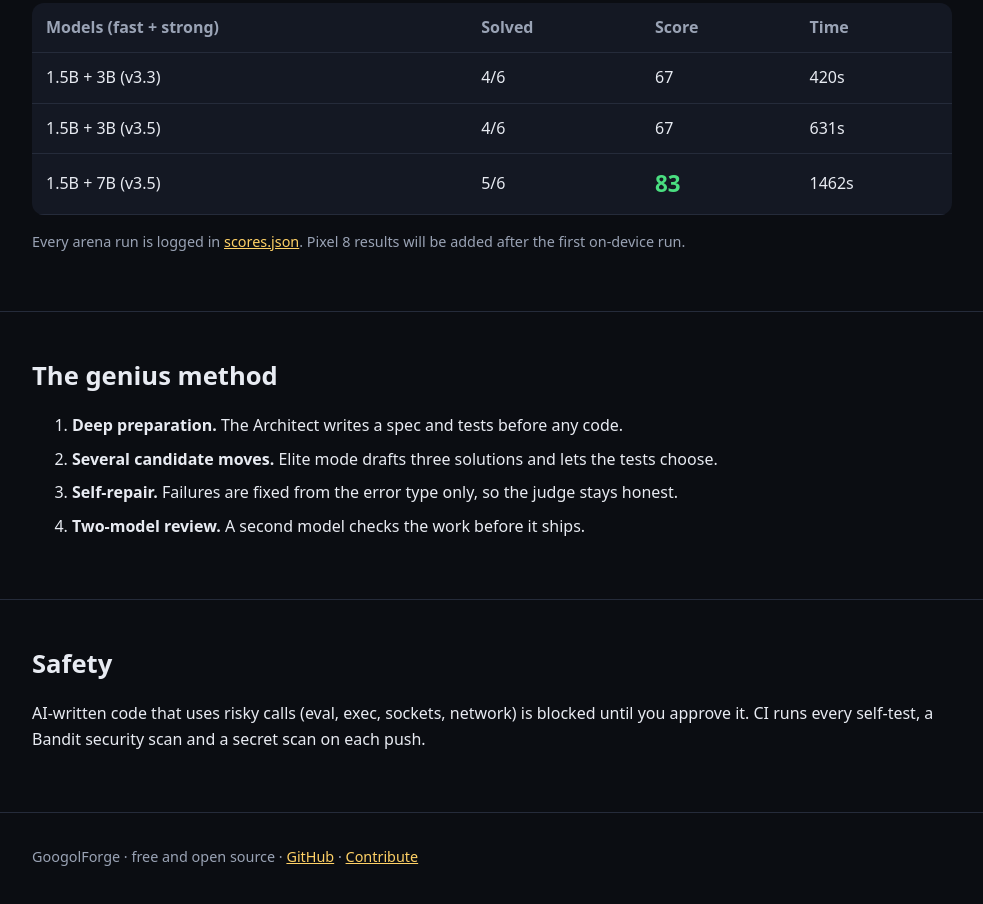
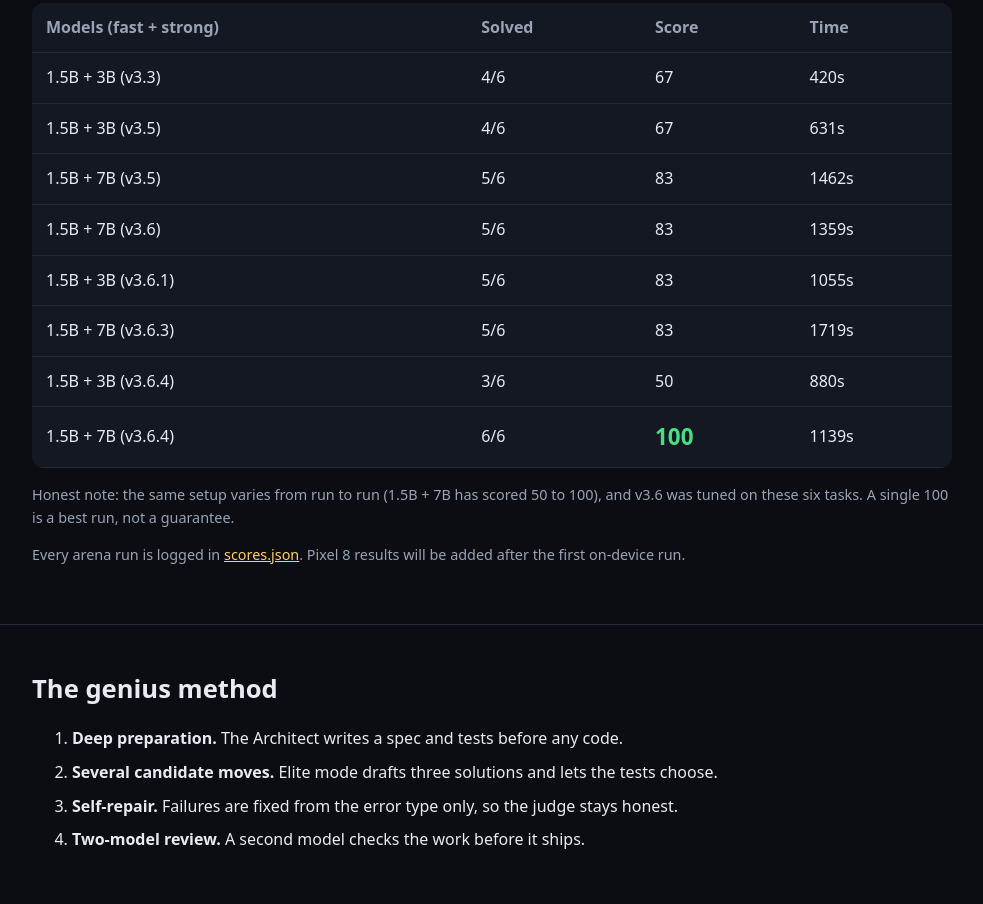
Before and after one commit to recordofragnaros67-tech/GoogolForge, a plain HTML site: page docs/index.html in a window 1280 px wide. Shown: the part 1756-2660 px from the top of the page, without its empty margins (148-1131 px from the left). Drawn offline with Linux system fonts and the light colour scheme.

Commit message:
Site: Genius Hard arena results incl. first 100/100 (1.5B+7B, v3.6.4), with variance note

```diff
--- a/docs/index.html
+++ b/docs/index.html
@@ -27,7 +27,7 @@ ol li{margin-bottom:8px}footer{padding:32px 0;color:var(--mut);font-size:.9rem;b
 </head>
 <body>
 <header><div class="wrap">
-<span class="badge">v3.6 · Free · Open source · Offline</span>
+<span class="badge">v3.6.4 · Free · Open source · Offline</span>
 <h1>Your AI coding team, <span>in your pocket.</span></h1>
 <p class="lead">GoogolForge turns an Android phone into an offline AI coding forge. It runs in Termux with local Ollama models: no cloud, no API keys, no cost.</p>
 <div class="btns"><a class="btn p" href="#install">Install in one line</a><a class="btn s" href="https://github.com/recordofragnaros67-tech/GoogolForge">View on GitHub</a></div>
@@ -68,8 +68,14 @@ ol li{margin-bottom:8px}footer{padding:32px 0;color:var(--mut);font-size:.9rem;b
 <tr><th>Models (fast + strong)</th><th>Solved</th><th>Score</th><th>Time</th></tr>
 <tr><td>1.5B + 3B (v3.3)</td><td>4/6</td><td>67</td><td>420s</td></tr>
 <tr><td>1.5B + 3B (v3.5)</td><td>4/6</td><td>67</td><td>631s</td></tr>
-<tr><td>1.5B + 7B (v3.5)</td><td>5/6</td><td class="big">83</td><td>1462s</td></tr>
+<tr><td>1.5B + 7B (v3.5)</td><td>5/6</td><td>83</td><td>1462s</td></tr>
+<tr><td>1.5B + 7B (v3.6)</td><td>5/6</td><td>83</td><td>1359s</td></tr>
+<tr><td>1.5B + 3B (v3.6.1)</td><td>5/6</td><td>83</td><td>1055s</td></tr>
+<tr><td>1.5B + 7B (v3.6.3)</td><td>5/6</td><td>83</td><td>1719s</td></tr>
+<tr><td>1.5B + 3B (v3.6.4)</td><td>3/6</td><td>50</td><td>880s</td></tr>
+<tr><td>1.5B + 7B (v3.6.4)</td><td>6/6</td><td class="big">100</td><td>1139s</td></tr>
 </table>
+<p class="note">Honest note: the same setup varies from run to run (1.5B + 7B has scored 50 to 100), and v3.6 was tuned on these six tasks. A single 100 is a best run, not a guarantee.</p>
 <p class="note">Every arena run is logged in <a href="scores.json">scores.json</a>. Pixel 8 results will be added after the first on-device run.</p>
 </div></section>
 
```
